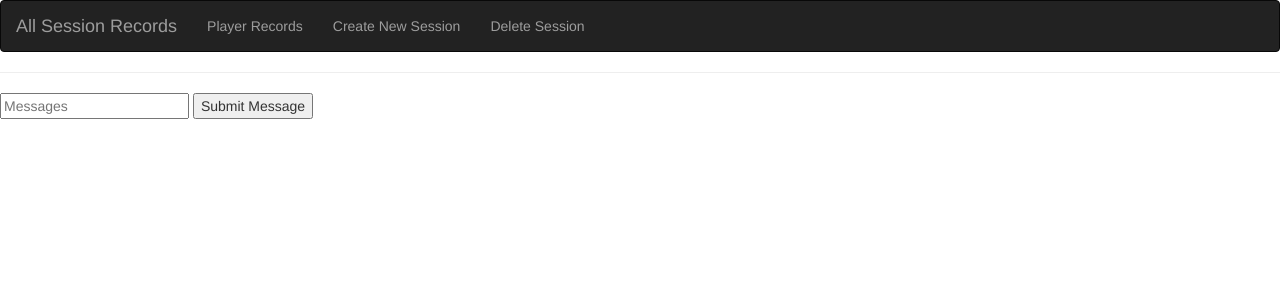
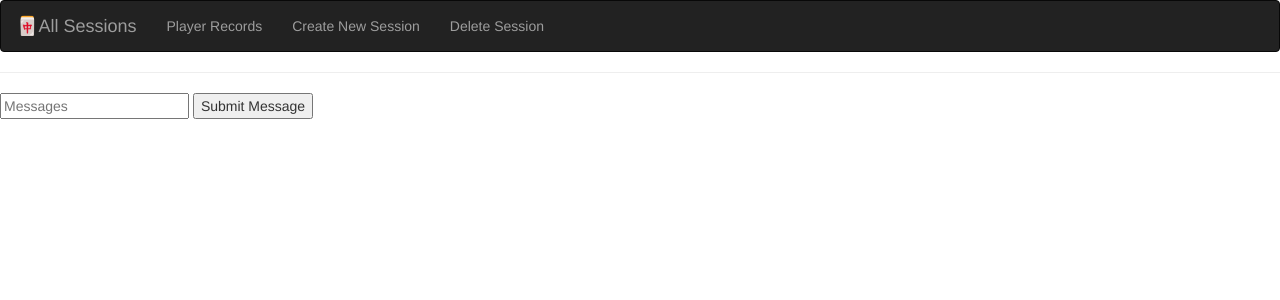
Before and after one commit to BTST/ProjectMJ, a Flask app: page /chat in a window 1280 px wide. Shown: the top 300 px of the page. Run offline with Flask 2, Linux system fonts and the light colour scheme; some libraries are stand-ins or nearby versions.

Commit message:
Update layout.html

```diff
--- a/templates/layout.html
+++ b/templates/layout.html
@@ -19,7 +19,7 @@
         <span class="icon-bar"></span>
         <span class="icon-bar"></span>
       </button>
-      <a class="navbar-brand" href="{{ url_for('allsessions') }}">All Session Records</a>
+      <a class="navbar-brand" href="{{ url_for('allsessions') }}">🀄All Sessions</a>
     </div>
     <div class="collapse navbar-collapse" id="myNavbar">
       <ul class="nav navbar-nav">
```
